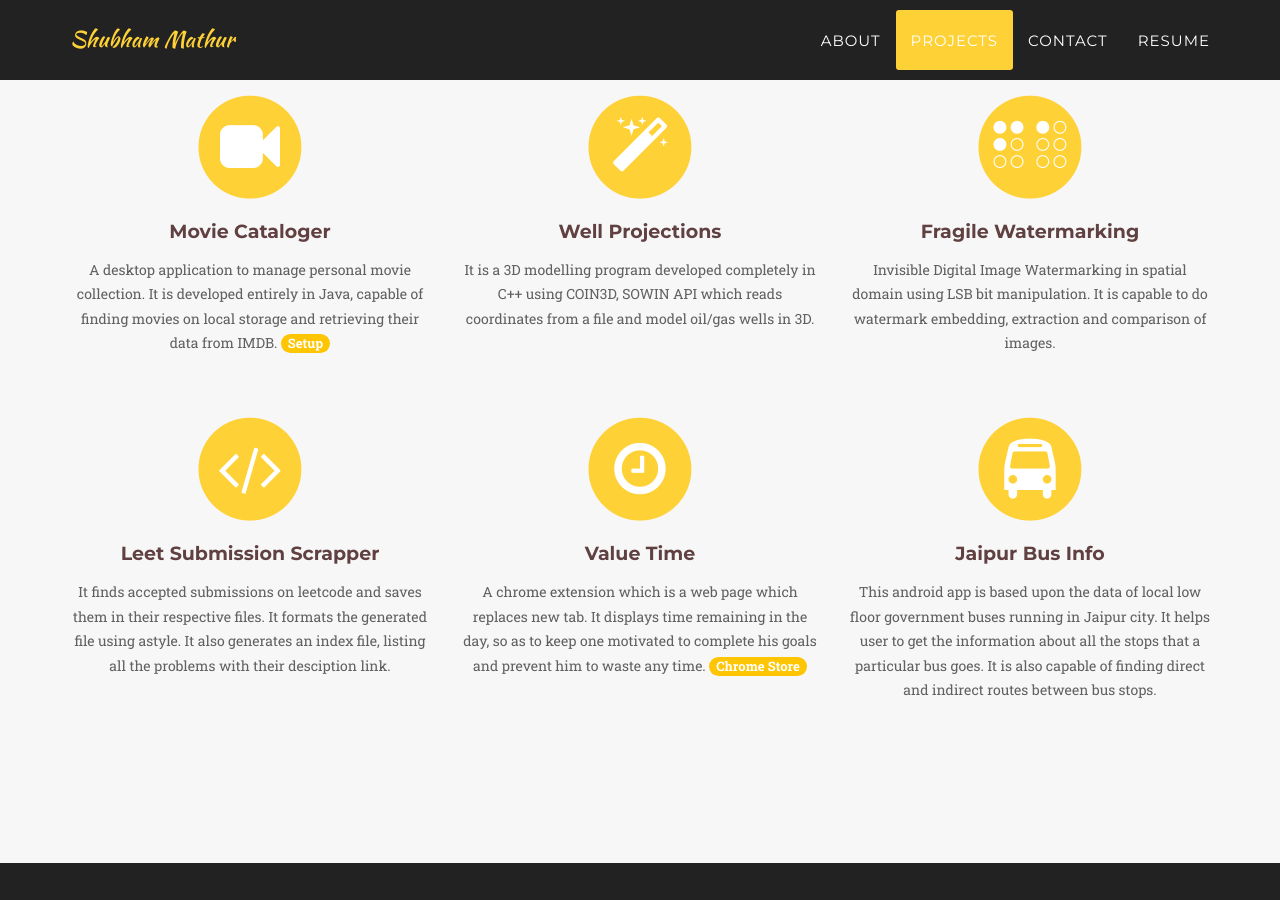
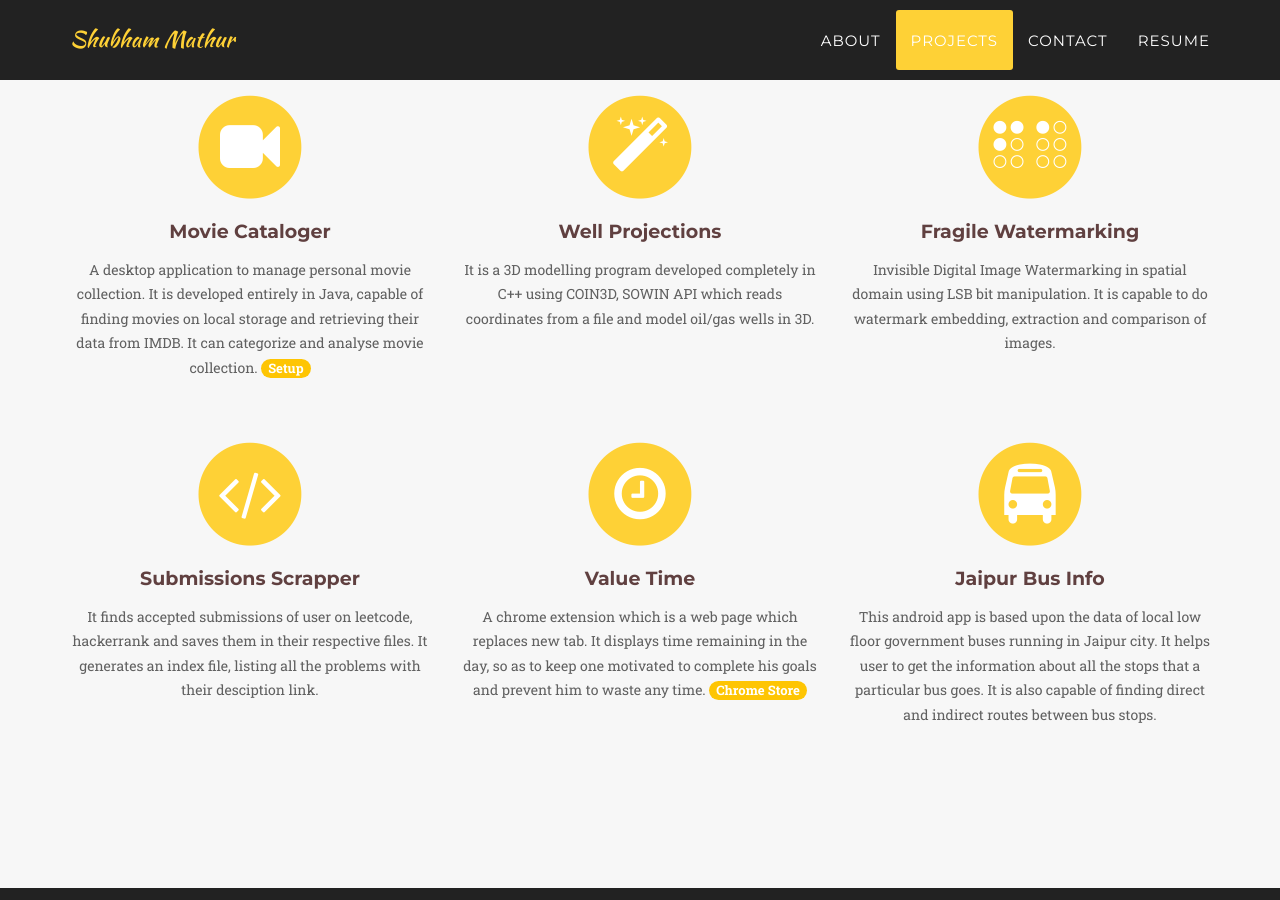
Before and after one commit to googleknight/PersonalWebpage, a Jekyll site: the page built from index.html, in a window 1280 px wide and 900 px high, scrolled down 3126 px. Built offline with Jekyll 4.4.1, drawn with Linux system fonts in a browser that asks for light colours; some web fonts are replaced; a script that is not in the unit is left out; some of the changed text lies outside the part shown.

Commit message:
Links, content updated. Webengage removed.

```diff
--- a/_includes/about.html
+++ b/_includes/about.html
@@ -10,9 +10,9 @@
 					<div class="col-lg-12">
 					<h3 class="subheading">Education</h3>
 					<ul>
-					<li><p class="large text-muted">B.Tech. Information Technology from <a href="http://www.vit.ac.in/" >VIT University</a> (current) CGPA 9.04</p></li>
-					<li><p class="large text-muted">XII from <a href="http://mayoorschool.org" >Mayoor School, Ajmer</a> 91.2%</p></li>
-					<li><p class="large text-muted">X from <a href="http://mayoorschool.org" >Mayoor School, Ajmer</a> CGPA 9.6</p></li>
+					<li><p class="large text-muted">B.Tech. Information Technology from <a href="http://www.vit.ac.in/" target="_blank">VIT University</a> (current) CGPA 9.02</p></li>
+					<li><p class="large text-muted">XII from <a href="http://mayoorschool.org" target="_blank">Mayoor School, Ajmer</a> 91.2%</p></li>
+					<li><p class="large text-muted">X from <a href="http://mayoorschool.org" target="_blank">Mayoor School, Ajmer</a> CGPA 9.6</p></li>
 					</ul>
 					</div>
 
@@ -67,7 +67,7 @@
 			<div class="col-lg-12">
 					<h3 class="subheading">Work</h3><br>
 					<h4 class="subheading">Summer Intern</h4>
-					<div class="row"><h5 class="col-lg-12" data-toggle="tooltip" title="ONGC is an Indian multinational oil and gas company. It is India's largest oil and gas exploration and production company. ">Oil and Natural Gas Corporation Ltd <span class="label label-danger"><a href="http://www.ongcindia.com/" style="color:white">ONGC</a></span> <br> J<span style="text-transform: lowercase">une 2016</span></h5></div>
+					<div class="row"><h5 class="col-lg-12" data-toggle="tooltip" title="ONGC is an Indian multinational oil and gas company. It is India's largest oil and gas exploration and production company. ">Oil and Natural Gas Corporation Ltd <span class="label label-danger"><a href="http://www.ongcindia.com/" target="_blank" style="color:white">ONGC</a></span> <br> J<span style="text-transform: lowercase">une 2016</span></h5></div>
 					<p class="large  text-justify text-muted">Developed a 3D modelling program from scratch which read coordinates from a file and model oil/gas wells. The project is developed in C++ using COIN3D, SOWIN3D libraries. Many supportive functions were developed which were not available in those libraries to ease out modelling of basic shapes and labelling them. Object Oriented approach was used to implement the overall project, so that in later projects this code can be directly accessed using objects and their functions.  </p>
 
 			</div>
@@ -75,10 +75,10 @@
 					<h3 class="subheading">Publication</h3>
 					<div class="panel panel-default">
 						  <div class="panel-heading">
-							<a class="panel-title" href="http://icacci-conference.org/2016/">International Conference on Computing, Communications and Informatics (ICACCI)</a>
+							<a class="panel-title" href="http://icacci-conference.org/2016/" target="_blank">International Conference on Computing, Communications and Informatics (ICACCI)</a>
 						  </div>
 						  <div class="panel-body text-justify text-muted">
-						  <strong>An Efficient Spatial Domain based Image Watermarking using Shell Based Pixel Selection</strong> <span class="label label-warning"><a href="http://ieeexplore.ieee.org/document/7732468/">IEEE Xplore</a></span>
+						  <strong>An Efficient Spatial Domain based Image Watermarking using Shell Based Pixel Selection</strong> <span class="label label-warning"><a href="http://ieeexplore.ieee.org/document/7732468/" target="_blank">IEEE Xplore</a></span>
 						  <br>
 							Implemented a new algorithm in spatial domain with shell based pixel selection for watermark embedding and extraction.
 							The proposed method is evaluated with benchmark dataset and we obtained a favorable result in terms of PSNR
--- a/_includes/footer.html
+++ b/_includes/footer.html
@@ -7,14 +7,14 @@
                 <div class="col-md-4">
                     <ul class="list-inline mysoc-buttons">
                         {% for network in site.social %}
-                        <li><a href="{{ network.url }}"><i class="fa fa-{{ network.title }}"></i></a>
+                        <li><a href="{{ network.url }}" target="_blank"><i class="fa fa-{{ network.title }}"></i></a>
                         </li>
                         {% endfor %}
                     </ul>
                 </div>
 				<div class="col-md-4">
                     <ul class="list-inline quicklinks">
-                        <li><a href="https://github.com/y7kim/agency-jekyll-theme">Based on a Jekyll Theme by Rick Kim  </a>
+                        <li><a href="https://github.com/y7kim/agency-jekyll-theme" target="_blank">Based on a Jekyll Theme by Rick Kim  </a>
                         </li>
                     </ul>
                 </div>
--- a/_includes/header.html
+++ b/_includes/header.html
@@ -57,7 +57,7 @@
                                 <div class="ch-info-front ch-img-1"></div>
                                 <div class="ch-info-back">
                                     <h3>Shubham Mathur</h3>
-                                    <p class="large"><strong><a href="https://www.linkedin.com/in/shubham-mathur-b60b4a124">View on LinkedIn</a></strong></p>
+                                    <p class="large"><strong><a href="https://www.linkedin.com/in/shubham-mathur-b60b4a124" target="_blank">View on LinkedIn</a></strong></p>
                                 </div>
                             </div>
                         </div>
--- a/_includes/project.html
+++ b/_includes/project.html
@@ -10,17 +10,17 @@
             <div class="row text-center">
                 <div class="col-md-4">
                     <span class="fa-stack fa-4x">
-                       <a href="https://github.com/googleknight/MovieCataloger"> <i class="fa fa-circle fa-stack-2x text-primary"></i>
+                       <a href="https://github.com/googleknight/MovieCataloger" target="_blank"> <i class="fa fa-circle fa-stack-2x text-primary"></i>
                         <i class="fa fa-video-camera fa-stack-1x fa-inverse"></i>
 
                     </span>
                     <h4 class="service-heading">Movie Cataloger</h4>
 					</a>
-                    <p class="text-muted">A desktop application to manage personal movie collection. It is developed entirely in Java, capable of finding movies on local storage and retrieving their data from IMDB. <a href="https://raw.githubusercontent.com/googleknight/MovieCataloger/master/Setup/MovieCatalogerSetup.exe"><span class="badge">Setup</span></a> </p>
+                    <p class="text-muted">A desktop application to manage personal movie collection. It is developed entirely in Java, capable of finding movies on local storage and retrieving their data from IMDB. It can categorize and analyse movie collection. <a href="https://github.com/googleknight/MovieCataloger/releases" target="_blank"><span class="badge">Setup</span></a> </p>
                 </div>
 			<div class="col-md-4">
                     <span class="fa-stack fa-4x">
-                       <a href="https://github.com/googleknight/WellProjections"> <i class="fa fa-circle fa-stack-2x text-primary"></i>
+                       <a href="https://github.com/googleknight/WellProjections" target="_blank"> <i class="fa fa-circle fa-stack-2x text-primary"></i>
                         <i class="fa fa-magic fa-stack-1x fa-inverse"></i>
 
                     </span>
@@ -30,7 +30,7 @@
                 </div>
                 <div class="col-md-4">
                     <span class="fa-stack fa-4x">
-					<a href="https://github.com/googleknight/FragileWatermarking">
+					<a href="https://github.com/googleknight/FragileWatermarking" target="_blank">
                         <i class="fa fa-circle fa-stack-2x text-primary"></i>
                         <i class="fa fa-braille fa-stack-1x fa-inverse"></i>
                     </span>
@@ -47,27 +47,27 @@
 			<div class="row text-center">
                 <div class="col-md-4">
                     <span class="fa-stack fa-4x">
-					<a href="https://github.com/googleknight/PythonScripts/tree/master/LeetSumbissionScrapper">
+					<a href="https://github.com/googleknight/PythonScripts" target="_blank">
                         <i class="fa fa-circle fa-stack-2x text-primary"></i>
                         <i class="fa fa-code fa-stack-1x fa-inverse"></i>
                     </span>
-                    <h4 class="service-heading">Leet Submission Scrapper</h4>
+                    <h4 class="service-heading">Submissions Scrapper</h4>
                     </a>
-					<p class="text-muted">It finds accepted submissions on leetcode and saves them in their respective files. It formats the generated file using astyle. It also generates an index file, listing all the problems with their desciption link.</p>
+					<p class="text-muted">It finds accepted submissions of user on leetcode, hackerrank and saves them in their respective files. It generates an index file, listing all the problems with their desciption link.</p>
                 </div>
 			<div class="col-md-4">
                     <span class="fa-stack fa-4x">
-					<a href="https://github.com/googleknight/Value-Time">
+					<a href="https://github.com/googleknight/Value-Time" target="_blank">
                         <i class="fa fa-circle fa-stack-2x text-primary"></i>
                         <i class="fa fa-clock-o fa-stack-1x fa-inverse"></i>
                     </span>
                     <h4 class="service-heading">Value Time</h4>
 					</a>
-                    <p class="text-muted">A chrome extension which is a web page which replaces new tab. It displays time remaining in the day, so as to keep one motivated to complete his goals and prevent him to waste any time. <a href="https://chrome.google.com/webstore/detail/valuetime/badapfgpjjaagnahmlfkhpomblifhiaj"><span class="badge">Chrome Store</span></a> </p>
+                    <p class="text-muted">A chrome extension which is a web page which replaces new tab. It displays time remaining in the day, so as to keep one motivated to complete his goals and prevent him to waste any time. <a href="https://chrome.google.com/webstore/detail/valuetime/badapfgpjjaagnahmlfkhpomblifhiaj" target="_blank"><span class="badge">Chrome Store</span></a> </p>
                 </div>
                 <div class="col-md-4">
                     <span class="fa-stack fa-4x">
-					<a href="https://github.com/googleknight/jaipur-bus-app">
+					<a href="https://github.com/googleknight/jaipur-bus-app" target="_blank">
                         <i class="fa fa-circle fa-stack-2x text-primary"></i>
                         <i class="fa fa-bus fa-stack-1x fa-inverse"></i>
                     </span>
--- a/_layouts/error.html
+++ b/_layouts/error.html
@@ -24,11 +24,6 @@
 	</script>
 	<!-- End Google Analytics -->
 
-<script id="_webengage_script_tag" type="text/javascript">
-var webengage; !function(w,e,b,n,g){function o(e,t){e[t[t.length-1]]=function(){r.__queue.push([t.join("."),arguments])}}var i,s,r=w[b],z=" ",l="init options track screen onReady".split(z),a="feedback survey notification".split(z),c="options render clear abort".split(z),p="Open Close Submit Complete View Click".split(z),u="identify login logout setAttribute".split(z);if(!r||!r.__v){for(w[b]=r={__queue:[],__v:"6.0",user:{}},i=0;i<l.length;i++)o(r,[l[i]]);for(i=0;i<a.length;i++){for(r[a[i]]={},s=0;s<c.length;s++)o(r[a[i]],[a[i],c[s]]);for(s=0;s<p.length;s++)o(r[a[i]],[a[i],"on"+p[s]])}for(i=0;i<u.length;i++)o(r.user,["user",u[i]]);setTimeout(function(){var f=e.createElement("script"),d=e.getElementById("_webengage_script_tag");f.type="text/javascript",f.async=!0,f.src=("https:"==e.location.protocol?"https://ssl.widgets.webengage.com":"http://cdn.widgets.webengage.com")+"/js/webengage-min-v-6.0.js",d.parentNode.insertBefore(f,d)})}}(window,document,"webengage");
-
-webengage.init("~991985cb");
-</script>
 
 </head>
 <body>
--- a/js/contact_me.js
+++ b/js/contact_me.js
@@ -13,7 +13,7 @@ $(function() {
             var phone = $("input#phone").val();
             var message = $("textarea#message").val();
             var firstName = name; // For Success/Failure Message
-			var finalmessage = "Name: "+name+"\nEmail id: "+email+"\nPhone: "+phone+"\nMessage: "+message
+				var finalmessage = "Name: "+name+"\nEmail id: "+email+"\nPhone: "+phone+"\nMessage: "+message
             // Check for white space in name for Success/Fail message
             if (firstName.indexOf(' ') >= 0) {
                 firstName = name.split(' ').slice(0, -1).join(' ');
```
Also changed, not shown: _includes/head.html (+0 -7 lines).
